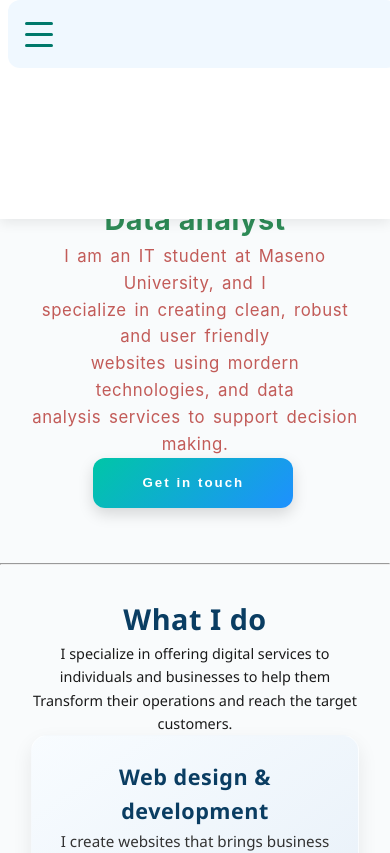
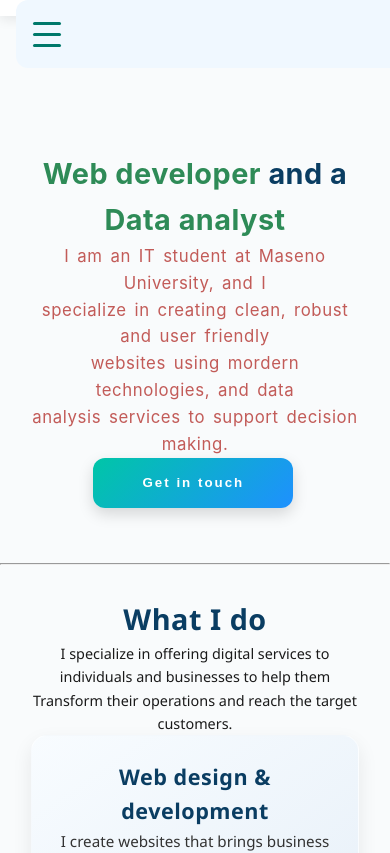
Before and after one commit to mwangiKenya/portfolio, a React (Vite) app: page / in a window 390 px wide. Shown: the top 853 px of the page. Built offline with nearby package versions, Linux system fonts and the light colour scheme; a web font is replaced by a local one.

Commit message:
Add changes

```diff
--- a/src/index.css
+++ b/src/index.css
@@ -260,12 +260,16 @@ footer {
 
 /* Small Phones */
 @media (max-width: 480px) {
-  body { margin-top: 140px; font-size: 0.9rem; }
+  body {
+    margin-top: 160px; /* Adjusted for nav height */
+    font-size: 0.9rem;
+  }
   .my-header-div { display: none; }
   .my-nav-section {
     display: grid;
     grid-template-columns: repeat(3, 1fr);
     padding: 0.5rem;
+    overflow-x: auto; /* Allow scrolling if too many links */
   }
   .my-nav-link {
     margin: 0.3rem 0;
@@ -284,10 +288,22 @@ footer {
     padding: 1rem;
   }
   .my-name-point{display: none;}
+  .my-main-top-div {
+    height: auto;
+    padding: 0.5rem 0.5rem;
+  }
+  /* Helps anchor links scroll correctly below nav */
+  .my-home-holder-div,
+  .my-bio-div {
+    scroll-margin-top: 140px;
+  }
 }
 
 /* Tablets */
 @media (min-width: 481px) and (max-width: 768px) {
+  body {
+    margin-top: 160px; /* Adjusted for nav height */
+  }
   .my-home-holder-div {
     flex-direction: column;
     text-align: center;
@@ -295,6 +311,14 @@ footer {
   }
   .skill-show-div {
     width: 75%;
+  }
+  .my-main-top-div {
+    height: auto;
+    padding: 0.5rem 1rem;
+  }
+  .my-home-holder-div,
+  .my-bio-div {
+    scroll-margin-top: 140px;
   }
 }
 
```
